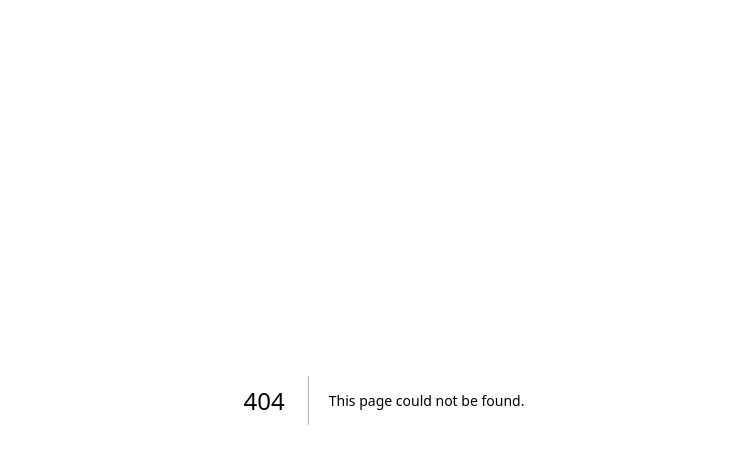
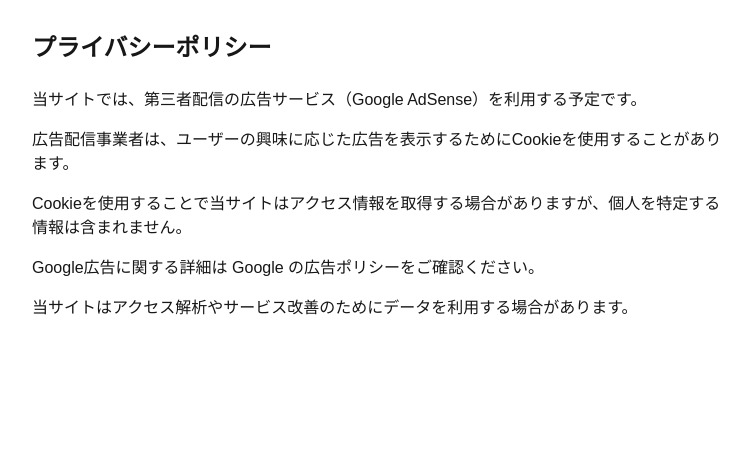
Before and after one commit to antfarm-lab/fee-calc, a Next.js app: page /privacy in a window 1280 px wide. Before the commit this address had no page. Shown: the top 464 px of the page, without its empty margins (256-1006 px from the left). Built offline with nearby package versions, Linux system fonts and the light colour scheme.

Commit message:
add privacy policy

```diff
--- a/app/page.tsx
+++ b/app/page.tsx
@@ -62,6 +62,11 @@ export default function Home() {
     </a>
   </div>
 </section>
+<footer className="mt-8 text-center text-sm text-gray-500">
+  <a className="underline" href="/privacy">
+    プライバシーポリシーS
+  </a>
+</footer>
     </main>
   );
 }
--- /dev/null
+++ b/app/privacy/page.tsx
@@ -0,0 +1,27 @@
+export default function PrivacyPage() {
+  return (
+    <main className="max-w-3xl mx-auto p-8">
+      <h1 className="text-2xl font-bold mb-6">プライバシーポリシー</h1>
+
+      <p className="mb-4">
+        当サイトでは、第三者配信の広告サービス（Google AdSense）を利用する予定です。
+      </p>
+
+      <p className="mb-4">
+        広告配信事業者は、ユーザーの興味に応じた広告を表示するためにCookieを使用することがあります。
+      </p>
+
+      <p className="mb-4">
+        Cookieを使用することで当サイトはアクセス情報を取得する場合がありますが、個人を特定する情報は含まれません。
+      </p>
+
+      <p className="mb-4">
+        Google広告に関する詳細は Google の広告ポリシーをご確認ください。
+      </p>
+
+      <p>
+        当サイトはアクセス解析やサービス改善のためにデータを利用する場合があります。
+      </p>
+    </main>
+  );
+}
```
